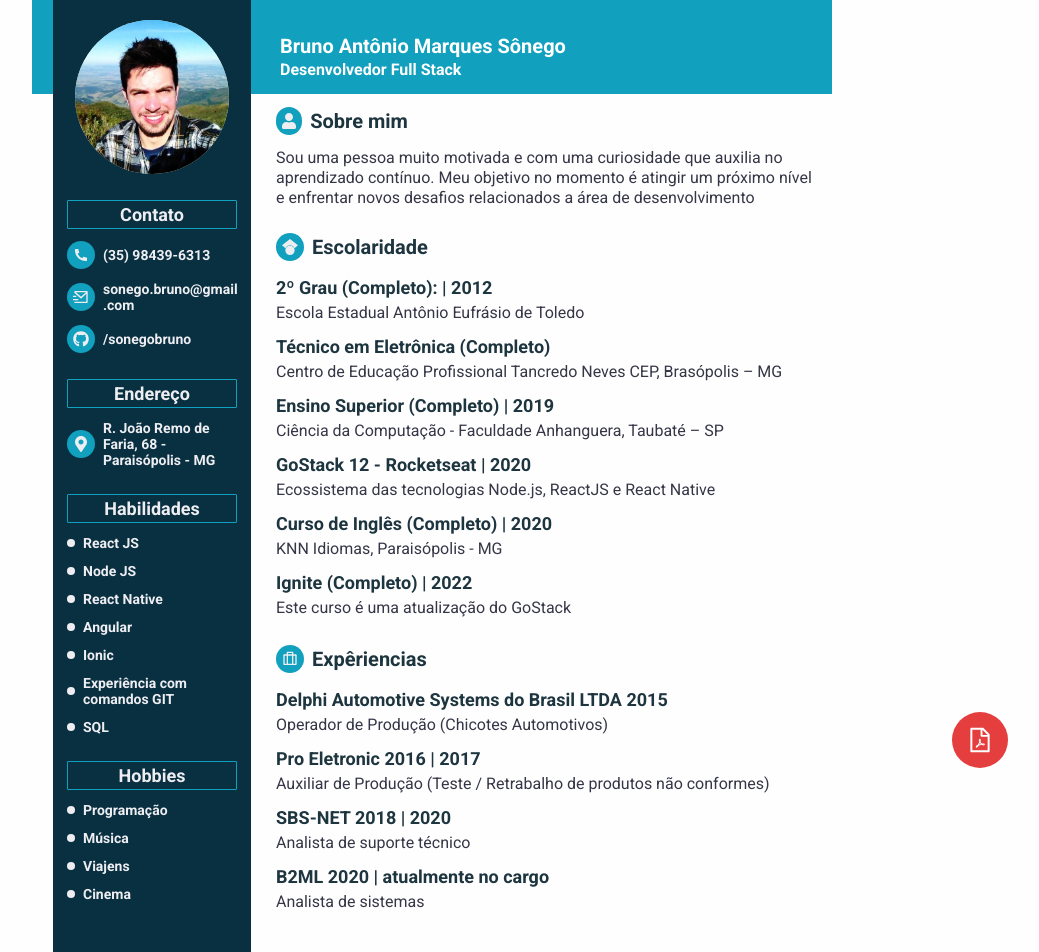
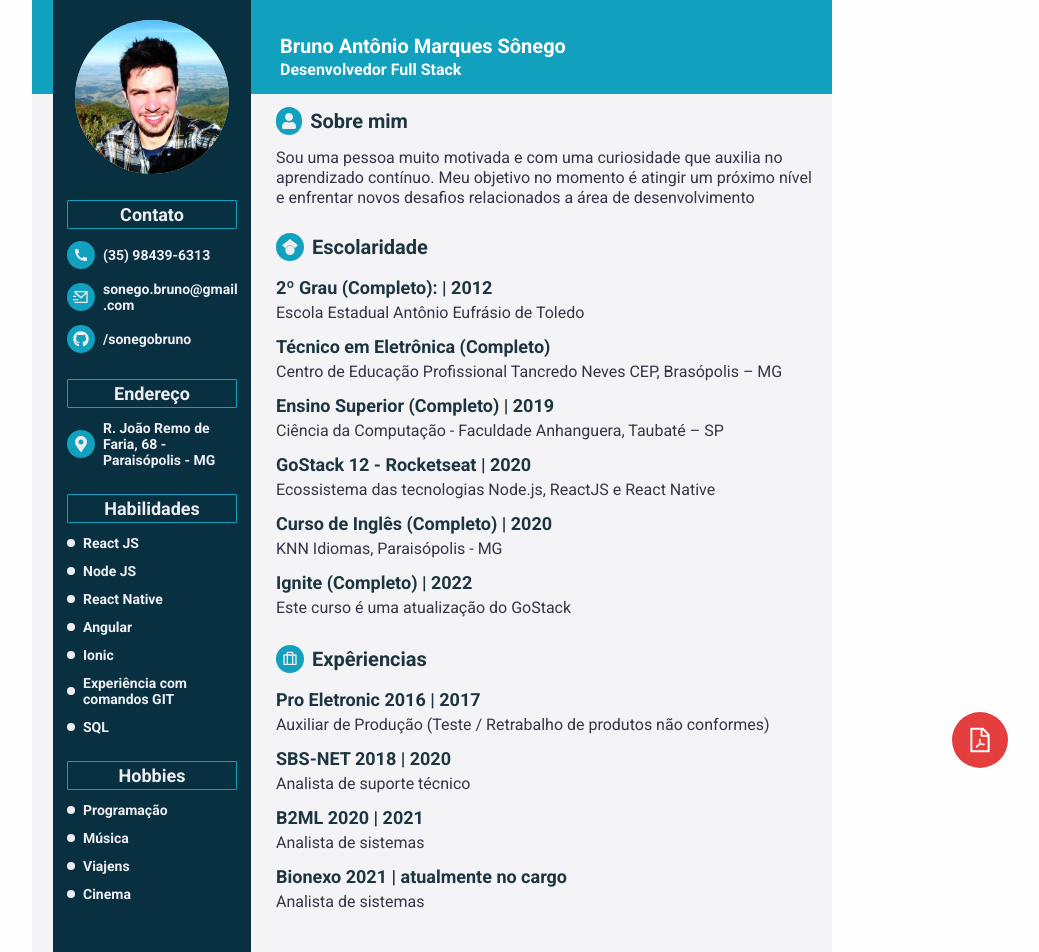
Before and after one commit to sonegobruno/cv-bruno, a Next.js app: page / in a window 1280 px wide. Shown: the top 952 px of the page, without its empty margins (208-1247 px from the left). Built offline with nearby package versions, Linux system fonts and the light colour scheme.

Commit message:
feat: update cv information

```diff
--- a/src/components/Curriculum/Content/index.tsx
+++ b/src/components/Curriculum/Content/index.tsx
@@ -35,10 +35,6 @@ export function Content() {
 
     const experience = [
         {
-            title: 'Delphi Automotive Systems do Brasil LTDA 2015',
-            subTitle: 'Operador de Produção (Chicotes Automotivos)',
-        },
-        {
             title: 'Pro Eletronic 2016 | 2017',
             subTitle: 'Auxiliar de Produção (Teste / Retrabalho de produtos não conformes)',
         },
@@ -47,7 +43,11 @@ export function Content() {
             subTitle: 'Analista de suporte técnico',
         },
         {
-            title: 'B2ML 2020 | atualmente no cargo',
+            title: 'B2ML 2020 | 2021',
+            subTitle: 'Analista de sistemas',
+        },
+        {
+            title: 'Bionexo 2021 | atualmente no cargo',
             subTitle: 'Analista de sistemas',
         }
     ]
@@ -60,6 +60,7 @@ export function Content() {
             minH="990px"
             maxH="990px"
             overflow="hidden"
+            bg="gray.300"
         >
             <Stack spacing="6" w="100%">
                 <CardInformation
```
